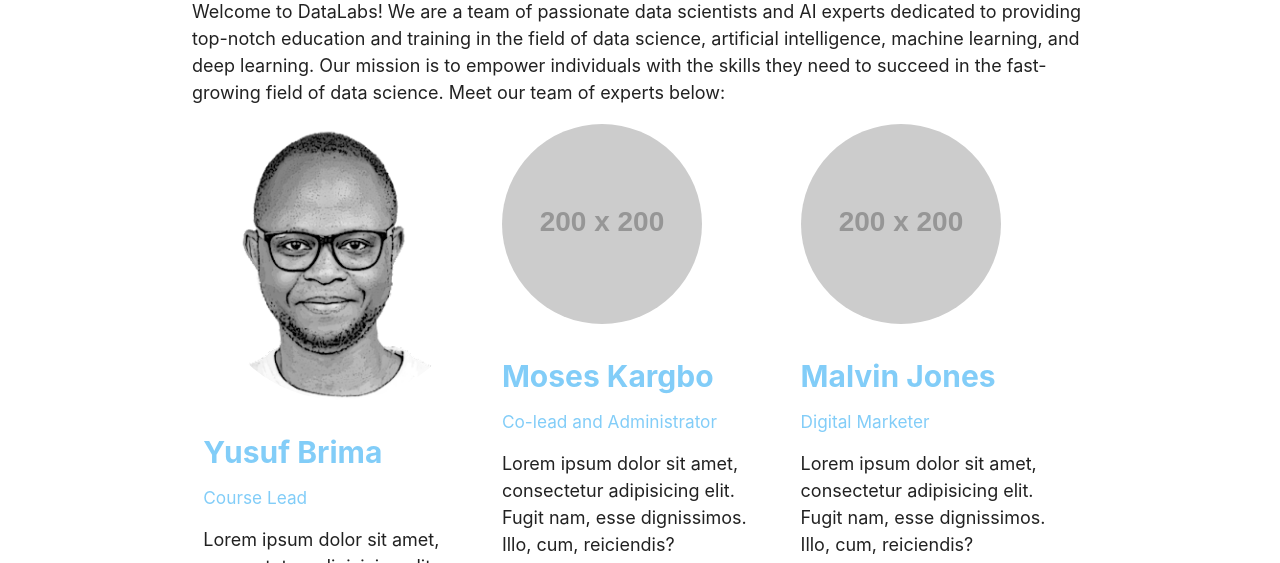
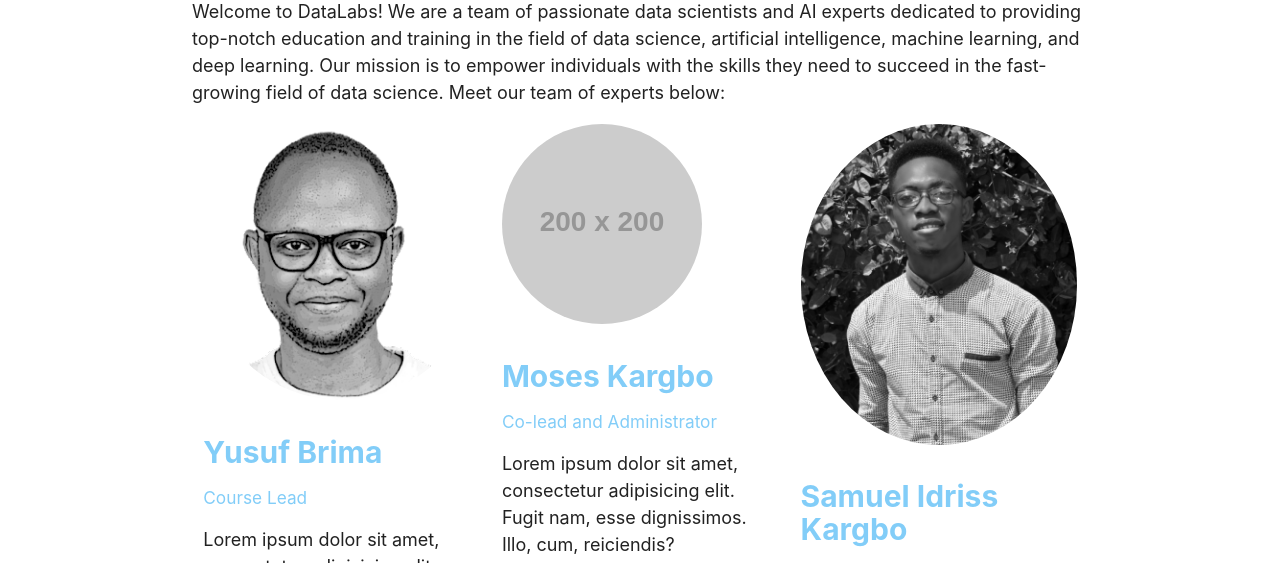
Before and after one commit to sldatasc/datalabswww, a plain HTML site: page about.html in a window 1280 px wide. Shown: the part 1110-1673 px from the top of the page. Drawn offline with nearby package versions, Linux system fonts and the light colour scheme; placeholder pictures from the web are drawn by us; animation ran at ten frames a second.

Commit message:
updated website layout, added Samuel

```diff
--- a/about.html
+++ b/about.html
@@ -79,8 +79,8 @@
 			</div>
 			<div class="col s12 m6 l4">
 				<div class="single-service left-align">
-					<div class="img-area"><img alt="" src="https://via.placeholder.com/200x200" class="circle responsive-img materialboxed"></div>
-					<h2>Malvin Jones</h2>
+					<div class="img-area"><img alt="" src="assets/images/Samuel_Idriss_Kargbo.png" class="circle responsive-img materialboxed"></div>
+					<h2>Samuel Idriss Kargbo</h2>
 					<h6>Digital Marketer</h6>
 					<p>Lorem ipsum dolor sit amet, consectetur adipisicing elit. Fugit nam, esse dignissimos. Illo, cum, reiciendis?</p>
 					<p class="socials"><i class="fa fa-instagram"></i> <i class="fa fa-dribbble"></i> <i class="fa fa-tumblr"></i> <i class="fa fa-youtube"></i></p>
```
Also changed, not shown: assets/images/Samuel_Idriss_Kargbo.png (added), 2 other files.
